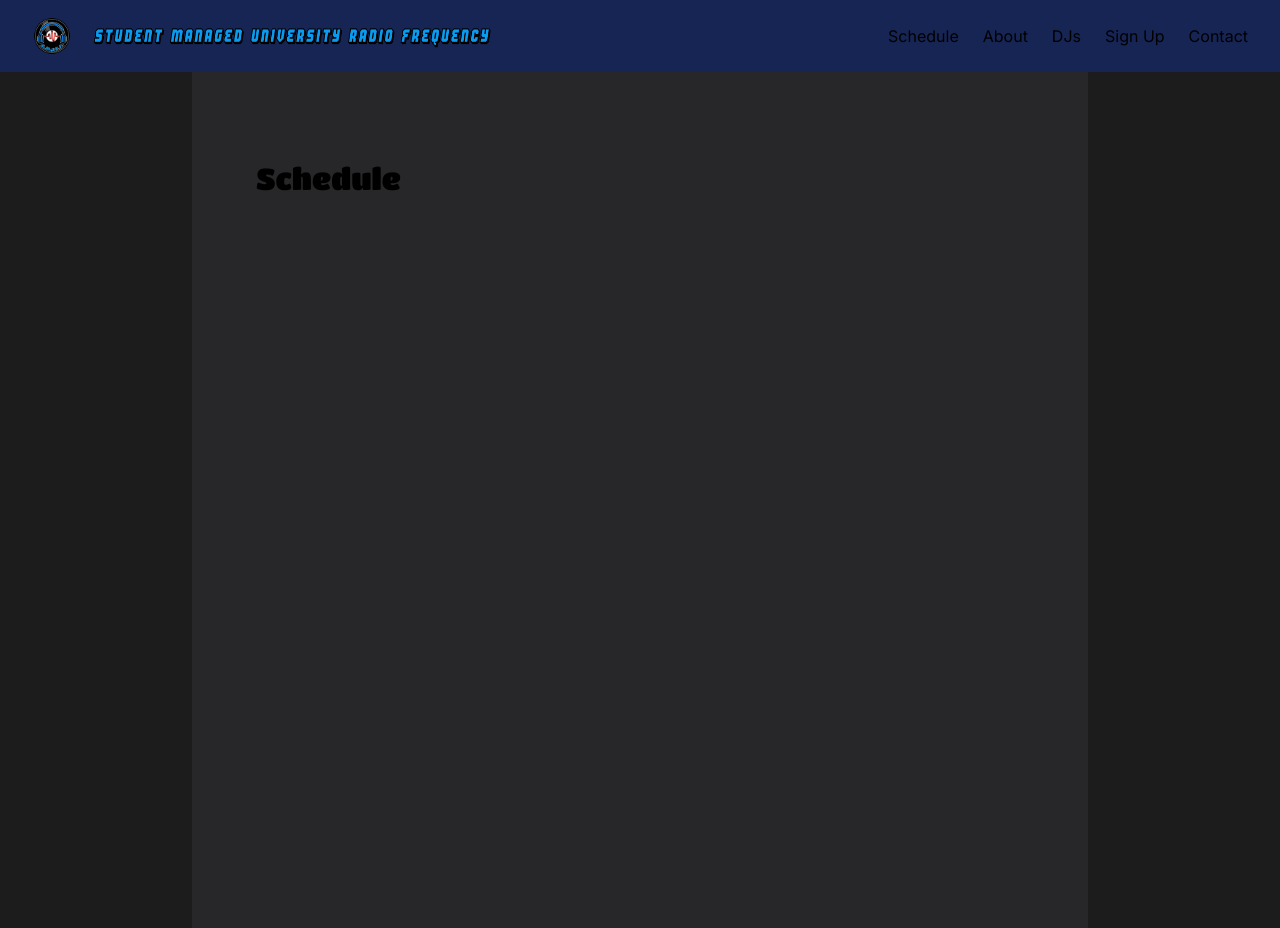
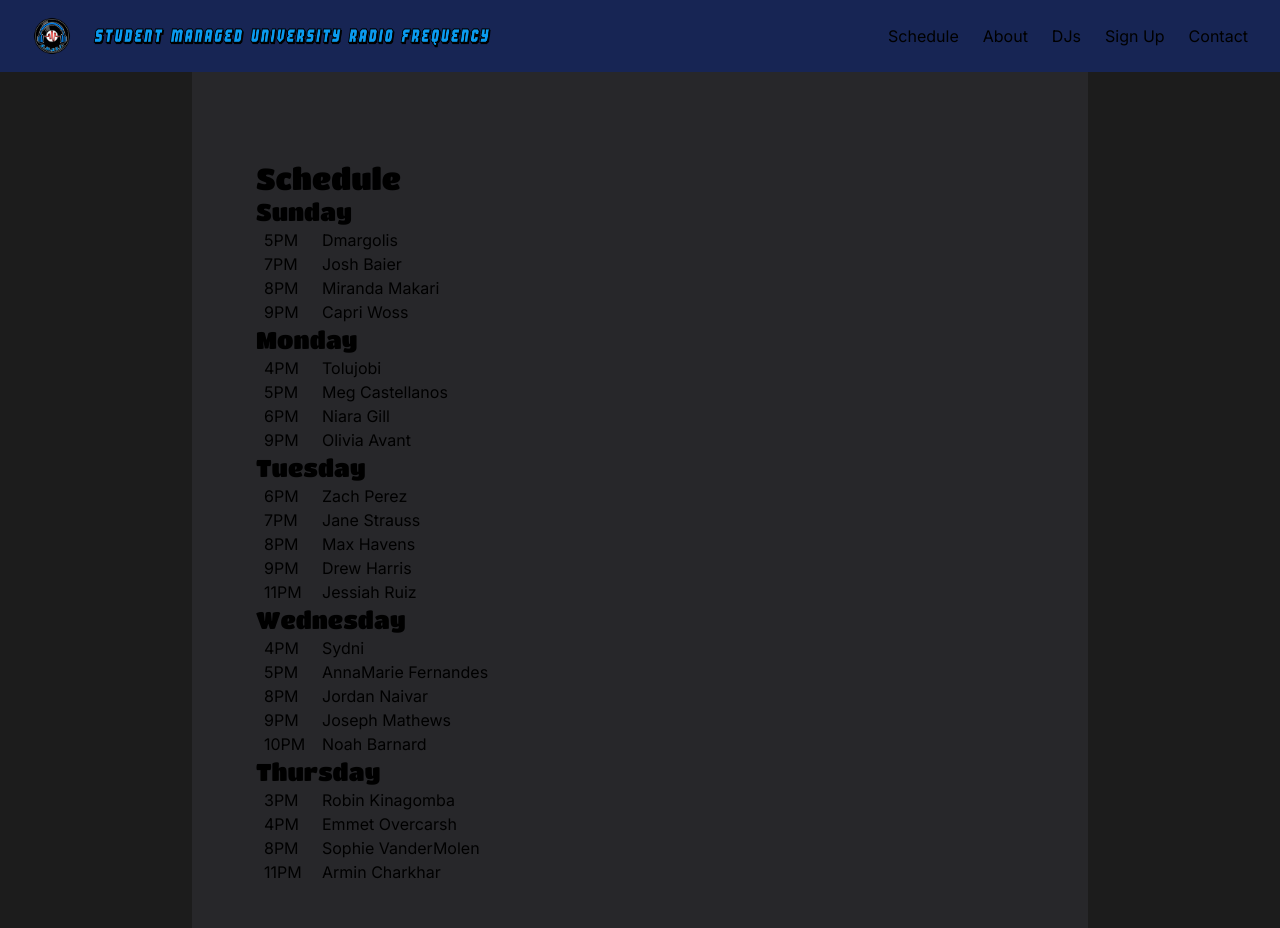
Before and after one commit to drew-harris/old-smurf-radio, a Next.js app: page /schedule in a window 1280 px wide. Built offline with nearby package versions, Linux system fonts and the light colour scheme.

Commit message:
Add schedule

```diff
--- a/src/app/schedule/page.tsx
+++ b/src/app/schedule/page.tsx
@@ -4,6 +4,43 @@ export default function Schedule() {
   return (
     <main className="mx-auto min-h-[100vh] max-w-4xl bg-zinc-800 px-8 py-8">
       <h1 className={`${titan.className} text-3xl`}>Schedule</h1>
+
+      <h2 className={`${titan.className} text-2xl`}>Sunday</h2>
+      <ScheduleSlot name="Dmargolis" time="5PM" />
+      <ScheduleSlot name="Josh Baier" time="7PM" />
+      <ScheduleSlot name="Miranda Makari" time="8PM" />
+      <ScheduleSlot name="Capri Woss" time="9PM" />
+      <h2 className={`${titan.className} text-2xl`}>Monday</h2>
+      <ScheduleSlot name="Tolujobi" time="4PM" />
+      <ScheduleSlot name="Meg Castellanos" time="5PM" />
+      <ScheduleSlot name="Niara Gill" time="6PM" />
+      <ScheduleSlot name="Olivia Avant" time="9PM" />
+      <h2 className={`${titan.className} text-2xl`}>Tuesday</h2>
+      <ScheduleSlot name="Zach Perez" time="6PM" />
+      <ScheduleSlot name="Jane Strauss" time="7PM" />
+      <ScheduleSlot name="Max Havens" time="8PM" />
+      <ScheduleSlot name="Drew Harris" time="9PM" />
+      <ScheduleSlot name="Jessiah Ruiz" time="11PM" />
+      <h2 className={`${titan.className} text-2xl`}>Wednesday</h2>
+      <ScheduleSlot name="Sydni" time="4PM" />
+      <ScheduleSlot name="AnnaMarie Fernandes" time="5PM" />
+      <ScheduleSlot name="Jordan Naivar" time="8PM" />
+      <ScheduleSlot name="Joseph Mathews" time="9PM" />
+      <ScheduleSlot name="Noah Barnard" time="10PM" />
+      <h2 className={`${titan.className} text-2xl`}>Thursday</h2>
+      <ScheduleSlot name="Robin Kinagomba" time="3PM" />
+      <ScheduleSlot name="Emmet Overcarsh" time="4PM" />
+      <ScheduleSlot name="Sophie VanderMolen" time="8PM" />
+      <ScheduleSlot name="Armin Charkhar" time="11PM" />
     </main>
   );
 }
+
+const ScheduleSlot = ({ name, time }: { name: string; time: string }) => {
+  return (
+    <div className="flex gap-2 pl-2">
+      <div className="w-[50px]">{time}</div>
+      <div>{name}</div>
+    </div>
+  );
+};
```
